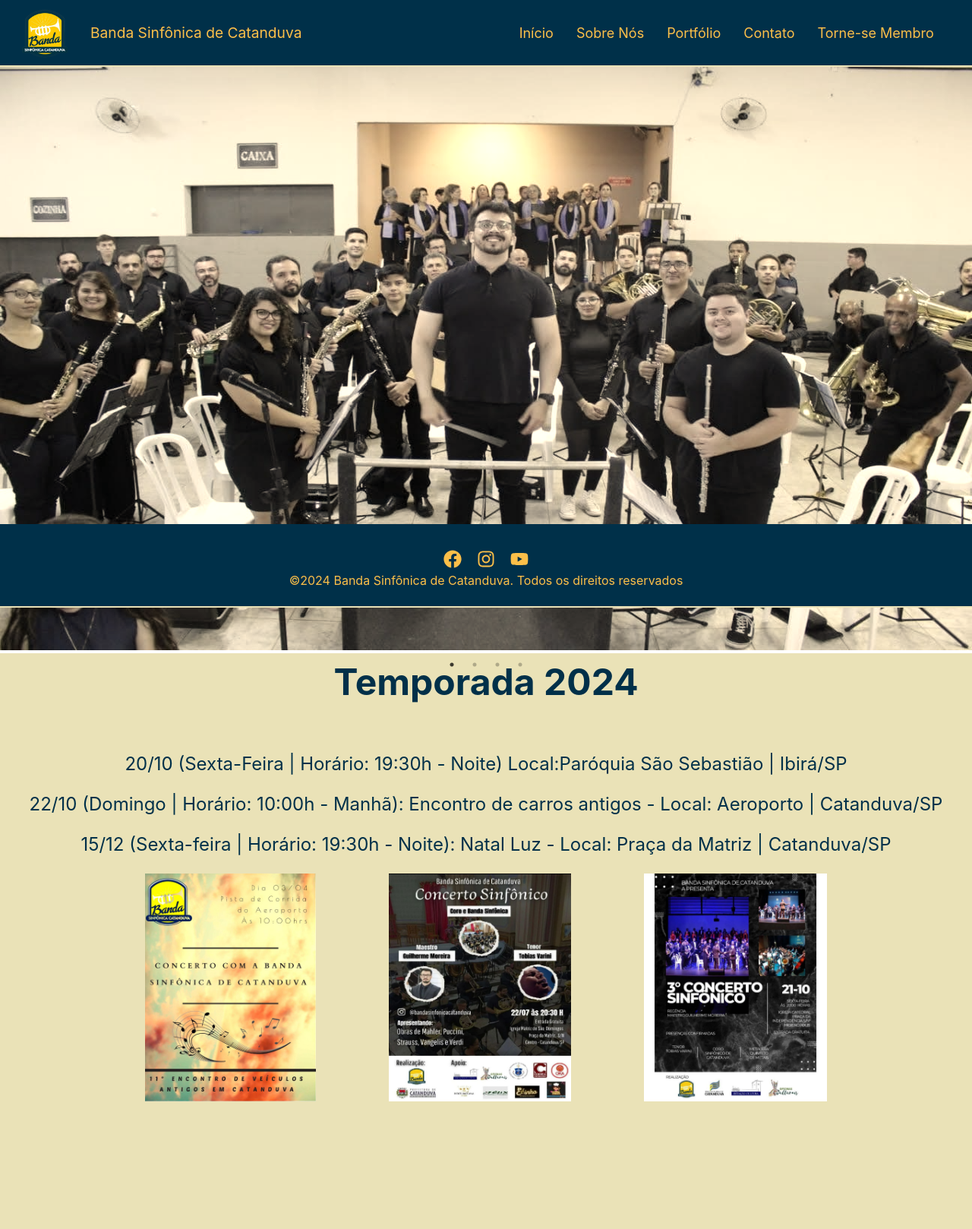
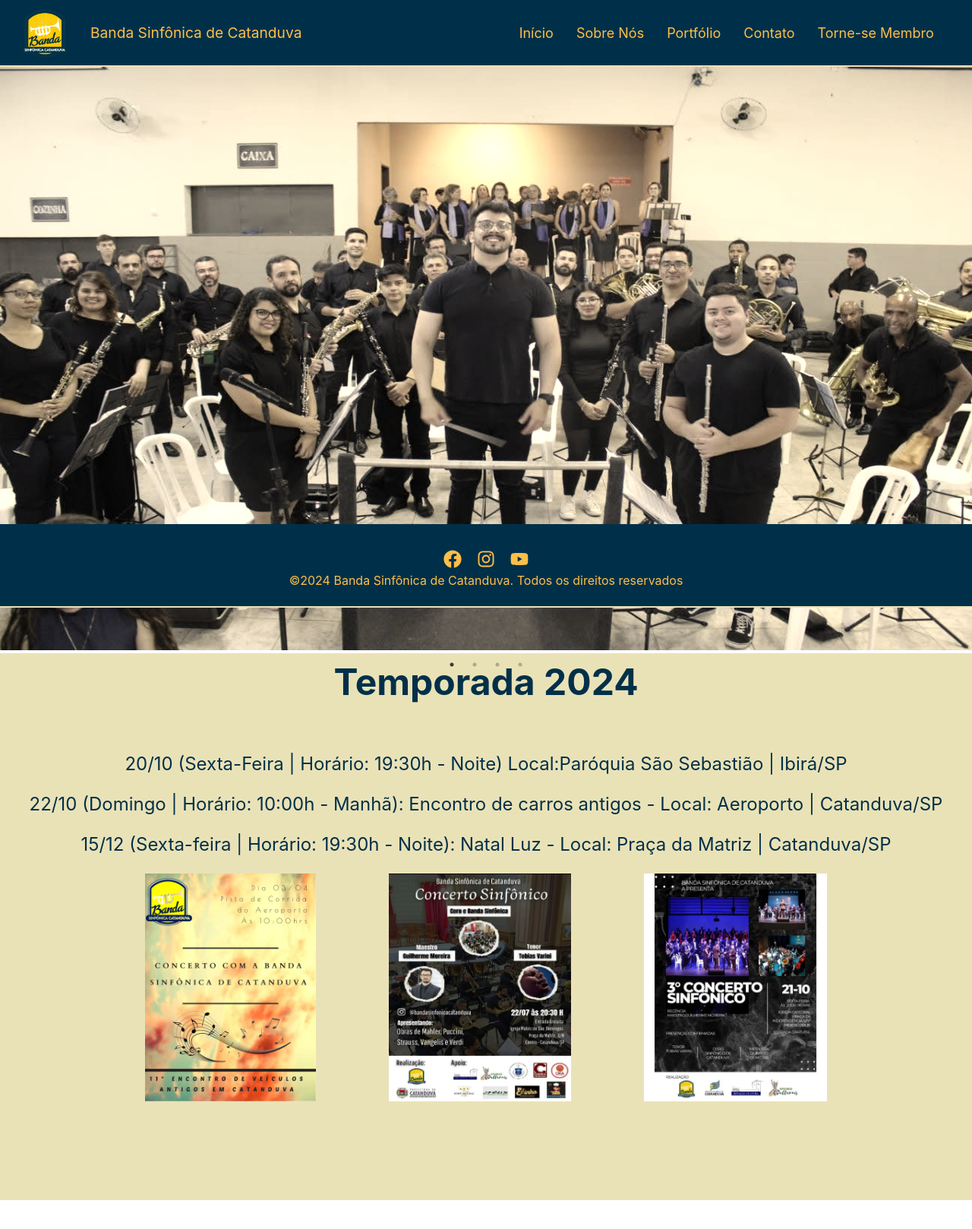
Before and after one commit to Rosi-SB/banda.sinfonica.catanduva, a React (Create React App) app: page / in a window 1280 px wide. Shown: the top 1618 px of the page at 76% size. After the commit the page ends 1580 px from the top, so only its background shows below. Built offline with nearby package versions, Linux system fonts and the light colour scheme; the HTML template or start-up script is replaced by a standard one.

Commit message:
Update Container.module.css

```diff
--- a/src/components/Container/Container.module.css
+++ b/src/components/Container/Container.module.css
@@ -7,7 +7,7 @@
 }
 .container{
     width: 100%;
-    height: 110vh;
+    height: 90vh;
     background-color: var(--vanilla);
     padding-block: 0.5em;
     color: var(--prussian);
```
